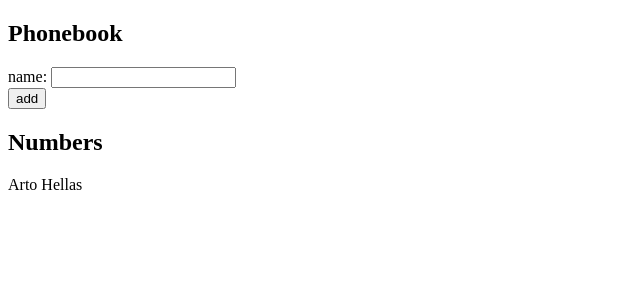
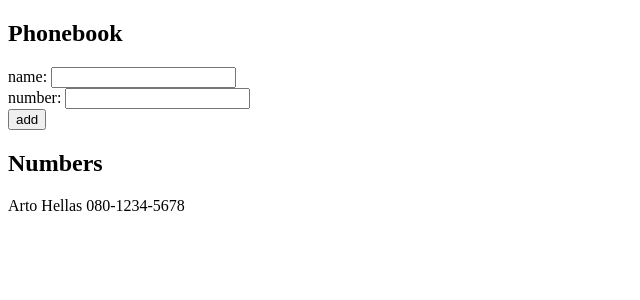
Before and after one commit to Morred/fullstackopen, a React (Create React App) app in the folder part2/phonebook/: page / in a window 1280 px wide. Shown: the top 300 px of the page, without its empty margins (0-640 px from the left). Built offline with nearby package versions, Linux system fonts and the light colour scheme.

Commit message:
Exercise 2.8

```diff
--- a/part2/phonebook/src/App.js
+++ b/part2/phonebook/src/App.js
@@ -2,12 +2,17 @@
 
 const App = () => {
   const [persons, setPersons] = useState([
-    { name: 'Arto Hellas' }
+    { name: 'Arto Hellas', number: '080-1234-5678' }
   ])
   const [newName, setNewName] = useState('')
+  const [newNumber, setNewNumber] = useState('')
 
   const handleNameChange = (event) => {
     setNewName(event.target.value)
+  }
+
+  const handleNumberChange = (event) => {
+    setNewNumber(event.target.value)
   }
 
   const addPerson = (event) => {
@@ -17,10 +22,11 @@
       alert(`${newName} is already added to phonebook`)
       setNewName('')
     } else {
-      const personObject = { name: newName }
+      const personObject = { name: newName, number: newNumber }
 
       setPersons(persons.concat(personObject))
       setNewName('')
+      setNewNumber('')
     }
   }
 
@@ -35,11 +41,17 @@
           />
         </div>
         <div>
+          number: <input
+            value={newNumber}
+            onChange={handleNumberChange}
+          />
+        </div>
+        <div>
           <button type="submit">add</button>
         </div>
       </form>
       <h2>Numbers</h2>
-      <div>{persons.map(person => <p key={person.name}>{person.name}</p>)}</div>
+      <div>{persons.map(person => <p key={person.name}>{person.name} {person.number}</p>)}</div>
     </div>
   )
 }
```
